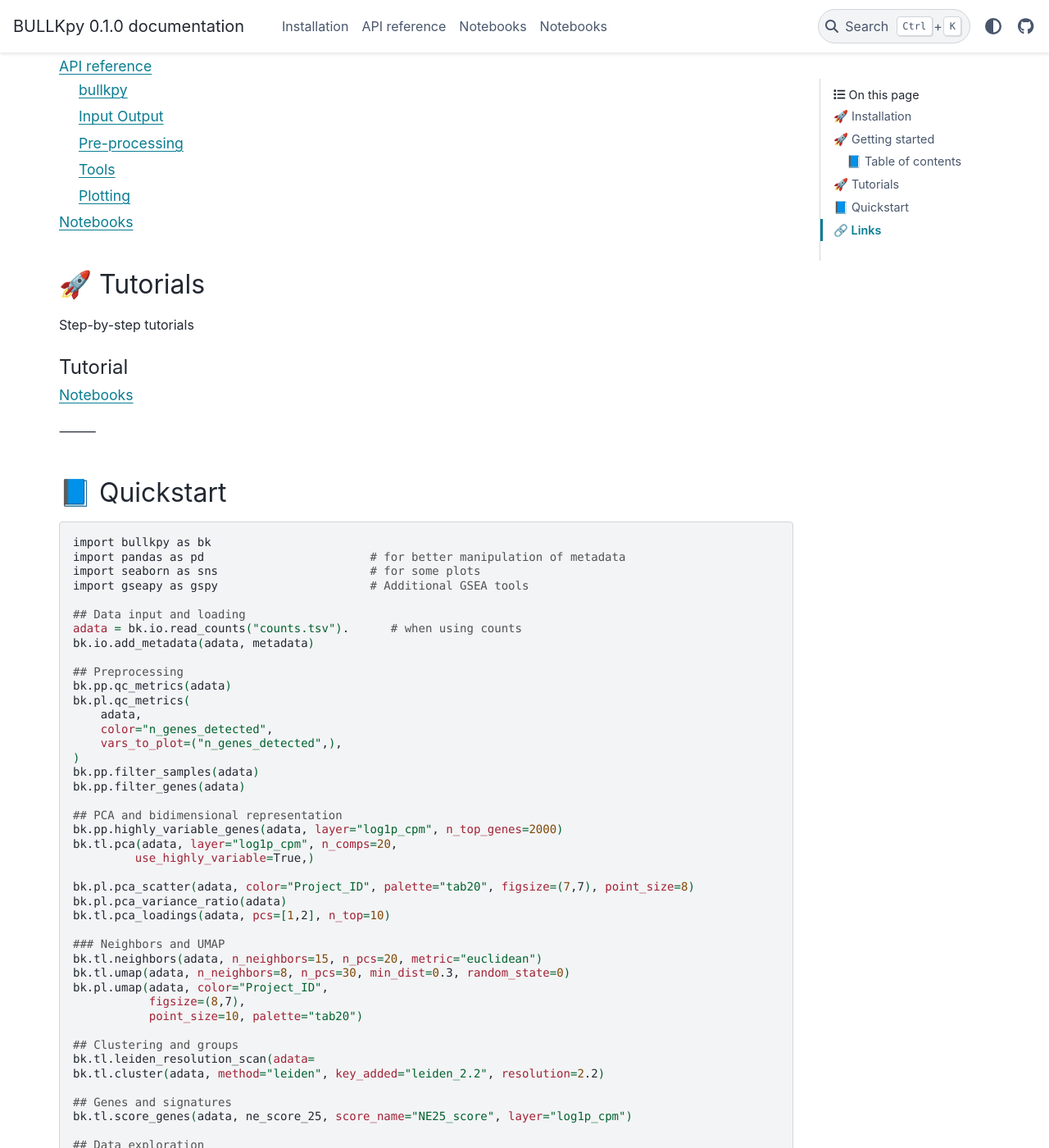
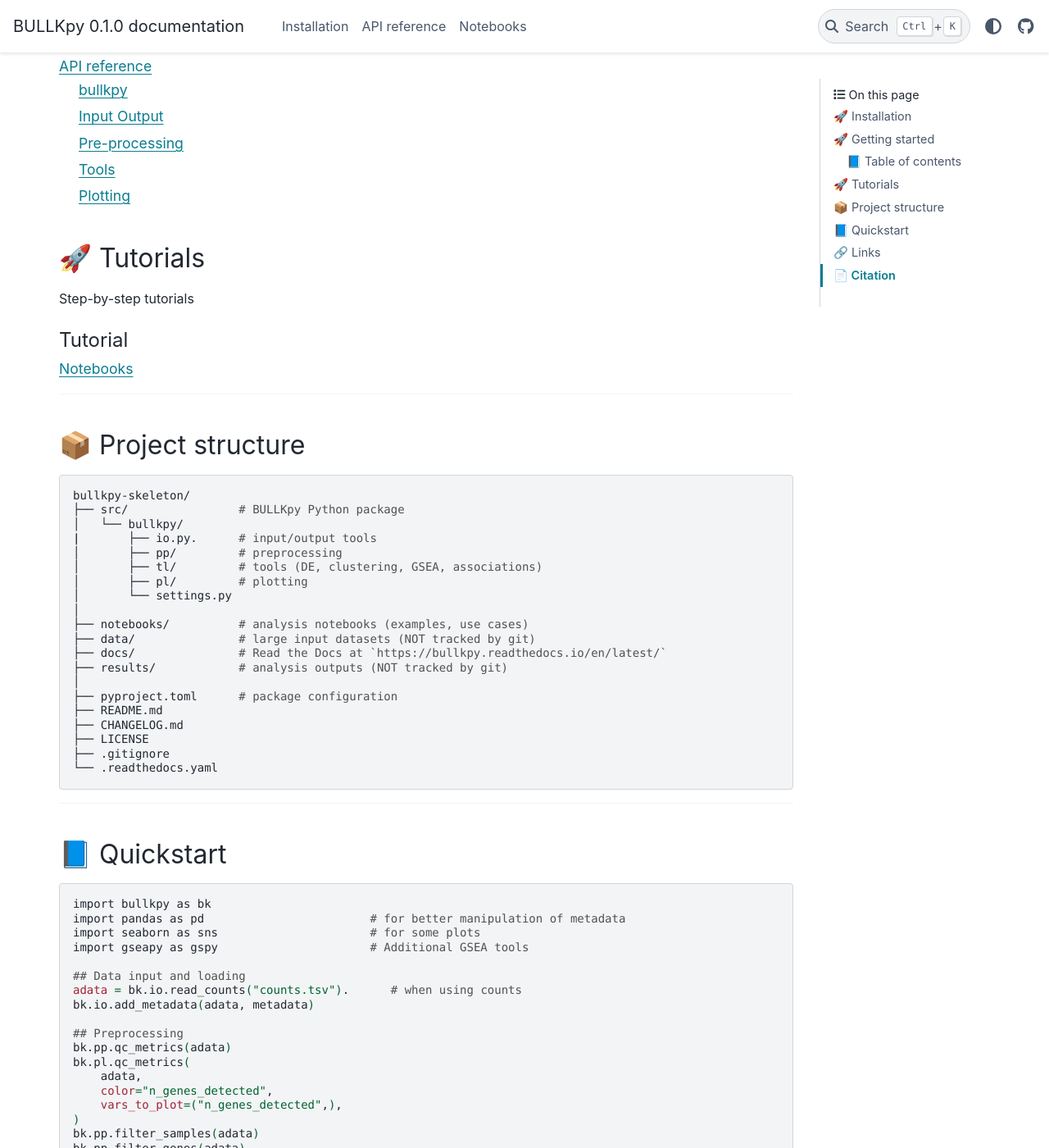
Before and after one commit to malumbres/BULLKpy, a Sphinx documentation site: the page built from docs/index.md, in a window 1280 px wide and 1400 px high, scrolled down 1450 px. Shown: the whole window at 82% size. Built offline with Sphinx 7.4.7 and the PyData theme 0.15.4, drawn with Linux system fonts in a browser that asks for light colours; pages that are not in the unit, such as notebooks, are missing from menus; some of the changed text lies outside the part shown.

Commit message:
new README/docs index

````diff
--- a/docs/index.md
+++ b/docs/index.md
@@ -16,9 +16,9 @@
 - Publication-ready visualization
 
 [BULLKpy on GitHub](https://github.com/malumbres/BULLKpy)
+[BULLKpy on Pypi](https://pypi.org/project/bullkpy/)
 
-BULLKpy is designed to integrate seamlessly with the **scverse ecosystem**,
-and to help **standardize and democratize** bulk transcriptomics analysis in Python.
+BULLKpy is based on AnnData structures and is designed to integrate seamlessly with the **scverse ecosystem**,   and to help **standardize and democratize** bulk OMICs analysis in Python.
 
 ---
 
@@ -42,7 +42,6 @@
 
 ## 🚀 Getting started
 
-
 ### 📘 Table of contents
 ```{toctree}
 :maxdepth: 2
@@ -64,7 +62,34 @@
 notebooks/index
 ```
 
-⸻
+---
+
+## 📦 Project structure
+
+```bash
+bullkpy-skeleton/
+├── src/                # BULLKpy Python package
+│   └── bullkpy/
+|       ├── io.py.      # input/output tools
+│       ├── pp/         # preprocessing
+│       ├── tl/         # tools (DE, clustering, GSEA, associations)
+│       ├── pl/         # plotting
+│       └── settings.py
+│
+├── notebooks/          # analysis notebooks (examples, use cases)
+├── data/               # large input datasets (NOT tracked by git)
+├── docs/		# Read the Docs at `https://bullkpy.readthedocs.io/en/latest/`
+├── results/            # analysis outputs (NOT tracked by git)
+│
+├── pyproject.toml      # package configuration
+├── README.md
+├── CHANGELOG.md
+├── LICENSE
+├── .gitignore
+└── .readthedocs.yaml
+
+```
+---
 
 ## 📘 Quickstart
 
@@ -147,3 +172,8 @@
 Issue tracker: ([https://github.com/malumbres/BULLKpy/issues](https://github.com/malumbres/BULLKpy/issues))
 
 ---
+## 📄 Citation
+
+Please refer to: Malumbres M. BULLKpy: An AnnData-Inspired Unified Framework for Comprehensive Bulk OMICs Analysis. BioRxiv 10.64898/2026.01.26.701768v1. doi: https://doi.org/10.64898/2026.01.26.701768.
+
+https://www.biorxiv.org/content/10.64898/2026.01.26.701768v1.
````
Also changed, not shown: other parts of docs/index.md (+0 -1 lines), README.md (+64 -10 lines).
